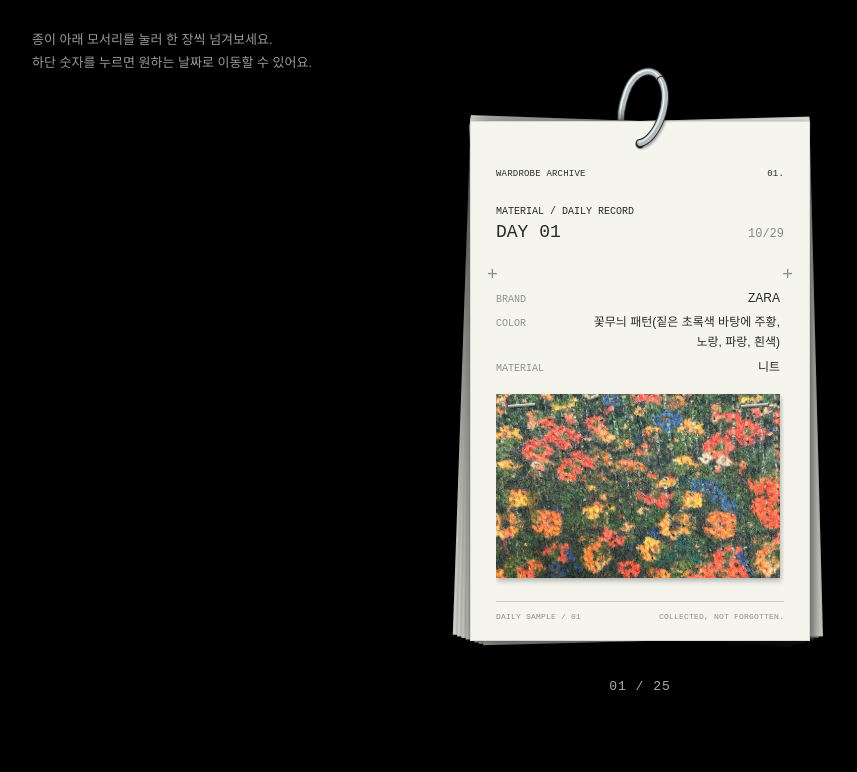
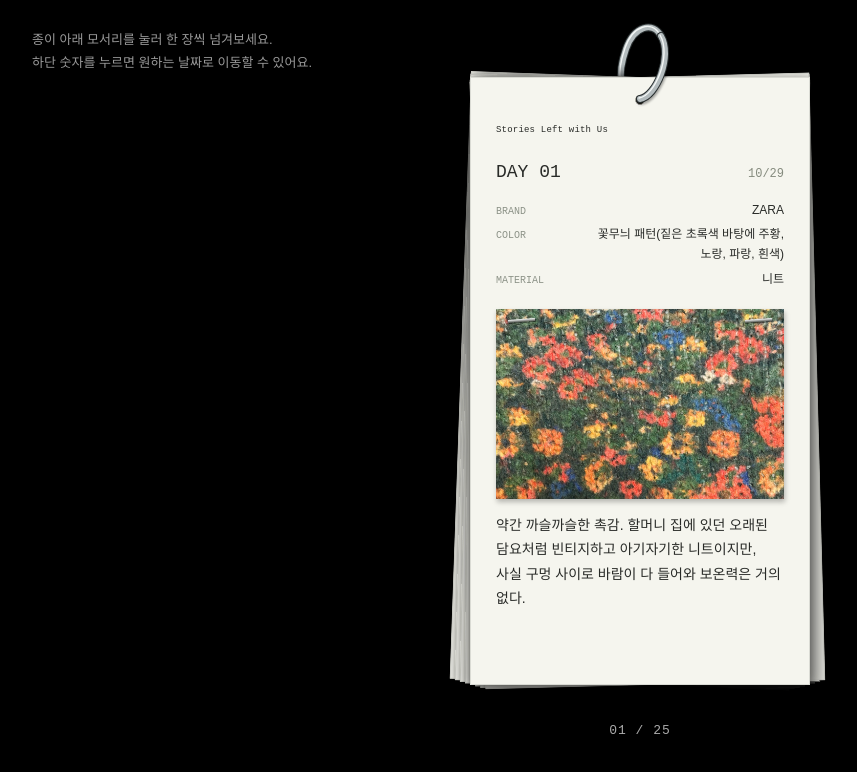
Before and after one commit to kimjihyun22557014/laundry, a plain HTML site: page index.html in a window 1280 px wide. Shown: the whole page, without its empty margins (0-857 px from the left). Drawn offline with Linux system fonts and the light colour scheme.

Commit message:
Rename to Stories Left with Us and show complete records without internal scrolling

```diff
--- a/app.js
+++ b/app.js
@@ -7,12 +7,10 @@ function node(tag,cls,text){const el=document.createElement(tag);if(cls)el.class
 items.forEach((item,index)=>{
  const card=node('article','specimen');card.tabIndex=0;card.setAttribute('role','button');card.setAttribute('aria-label',`${item.day}일차 소재 표본 펼치기`);
  card.append(node('div','hole'));
- const top=node('div','card-top');top.append(node('span','','WARDROBE ARCHIVE'),node('span','',pad(item.day)+'.'));card.append(top);
- const title=node('div','card-title');title.append(node('p','','MATERIAL / DAILY RECORD'));const heading=node('div','day-heading');heading.append(node('h2','',`DAY ${pad(item.day)}`),node('span','card-date',item.date||''));title.append(heading);card.append(title);
- const cross=node('div','crossline');cross.setAttribute('aria-hidden','true');cross.append(node('span','','+'),node('span','','+'));card.append(cross);
- const dl=node('dl');[['BRAND',item.brand],['COLOR',item.color],['MATERIAL',item.material]].forEach(([k,v])=>{const row=node('div');row.append(node('dt','',k),node('dd','',v||'—'));dl.append(row);});const content=node('div','card-content');content.tabIndex=index===active?0:-1;content.setAttribute('role','region');content.setAttribute('aria-label',`${item.day}일차 상세 기록`);content.append(dl);card.append(content);
+ const top=node('div','card-top');top.append(node('span','','Stories Left with Us'));card.append(top);
+ const title=node('div','card-title');const heading=node('div','day-heading');heading.append(node('h2','',`DAY ${pad(item.day)}`),node('span','card-date',item.date||''));title.append(heading);card.append(title);
+ const dl=node('dl');[['BRAND',item.brand],['COLOR',item.color],['MATERIAL',item.material]].forEach(([k,v])=>{const row=node('div');row.append(node('dt','',k),node('dd','',v||'—'));dl.append(row);});const content=node('div','card-content');content.setAttribute('role','region');content.setAttribute('aria-label',`${item.day}일차 상세 기록`);content.append(dl);card.append(content);
  const photo=node('figure','swatch'),img=node('img');img.src=item.image;img.alt=`${item.day}일차 옷 또는 패션 아이템의 표면`;img.draggable=false;img.decoding="async";img.loading=index<3?"eager":"lazy";photo.append(img,node('i','staple'),node('i','staple'));content.append(photo,node('p','card-note',item.note||''));
- const foot=node('div','card-foot');foot.append(node('span','',`DAILY SAMPLE / ${pad(item.day)}`),node('span','','COLLECTED, NOT FORGOTTEN.'));card.append(foot);
  deck.append(card);cards.push(card);
 });
 // Quiet browsing: hover opens the stack; wheel, keys and swipe turn one page.
@@ -70,7 +68,27 @@ function turnPage(direction){
 }
 function setExpanded(value){clearTimeout(closeTimer);if(expanded!==value){expanded=value;render();}}
 function closeSoon(){clearTimeout(closeTimer);closeTimer=setTimeout(()=>{if(!menu.open)setExpanded(false);},240);}
-function measure(){geometry={w:deck.offsetWidth,h:deck.offsetHeight,vw:stage.clientWidth,vh:stage.clientHeight};render();}
+function measure(){
+ // Reserve enough space for every record at the existing text sizes.
+ deck.style.height='';stage.style.minHeight='';
+ let required=0;
+ cards.forEach(card=>{
+  card.hidden=false;
+  const face=card.querySelector('.paper-face'),title=card.querySelector('.card-title');
+  const content=card.querySelector('.card-content'),dl=content.querySelector('dl'),note=content.querySelector('.card-note');
+  const faceStyle=getComputedStyle(face),titleStyle=getComputedStyle(title);
+  const height=parseFloat(faceStyle.paddingTop)+parseFloat(faceStyle.paddingBottom)+
+   card.querySelector('.card-top').offsetHeight+title.offsetHeight+
+   parseFloat(titleStyle.marginTop)+parseFloat(titleStyle.marginBottom)+
+   dl.offsetHeight+note.offsetHeight+120+28+2;
+  required=Math.max(required,Math.ceil(height));
+ });
+ deck.style.height=Math.max(deck.offsetHeight,required)+'px';
+ // Very short screens can show the complete sheet through ordinary page scrolling.
+ document.body.classList.toggle('page-overflow',deck.offsetHeight+150>stage.clientHeight);
+ stage.style.minHeight=(deck.offsetHeight+150)+'px';
+ geometry={w:deck.offsetWidth,h:deck.offsetHeight,vw:stage.clientWidth,vh:stage.clientHeight};render();
+}
 function render(){
  if(!geometry)return;
  const {w,h,vw,vh}=geometry;
@@ -90,7 +108,6 @@ function render(){
   card.style.zIndex=String(selected?100:60-slot);
   card.classList.toggle('extracted',selected);card.tabIndex=selected?0:-1;
   card.setAttribute('aria-hidden',String(!selected));
-  card.querySelector('.card-content').tabIndex=selected?0:-1;
   corners[index].previous.disabled=!selected||active===0;
   corners[index].next.disabled=!selected||active===items.length-1;
   corners[index].previous.tabIndex=selected&&active>0?0:-1;
@@ -113,7 +130,7 @@ for(const surface of [deck,ring,counter]){
 }
 // A trackpad gesture advances once, regardless of momentum events.
 stage.addEventListener('wheel',e=>{
- if(turning||menu.open||e.ctrlKey||e.target?.closest?.('.card-content'))return;
+ if(turning||menu.open||e.ctrlKey||document.body.classList.contains('page-overflow'))return;
  e.preventDefault();clearTimeout(wheelTimer);
  wheelTimer=setTimeout(()=>{wheelSum=0;wheelConsumed=false;},170);
  if(wheelConsumed)return;
@@ -130,7 +147,7 @@ window.addEventListener('keydown',e=>{
  else if(e.key==='Escape'){setExpanded(false);return;}else return;
  e.preventDefault();choose(next);
 });
-deck.addEventListener('pointerdown',e=>{if(e.pointerType==='touch'&&!e.target?.closest?.('.page-corner, .card-content')){touchStart={x:e.clientX,y:e.clientY};setExpanded(true);deck.setPointerCapture?.(e.pointerId);}});
+deck.addEventListener('pointerdown',e=>{if(e.pointerType==='touch'&&!document.body.classList.contains('page-overflow')&&!e.target?.closest?.('.page-corner')){touchStart={x:e.clientX,y:e.clientY};setExpanded(true);deck.setPointerCapture?.(e.pointerId);}});
 deck.addEventListener('pointerup',e=>{
  if(!touchStart)return;
  const dx=e.clientX-touchStart.x,dy=e.clientY-touchStart.y;touchStart=null;
@@ -141,3 +158,4 @@ deck.addEventListener('pointercancel',()=>{touchStart=null;closeSoon();});
 window.addEventListener('resize',measure);
 window.addEventListener('blur',()=>{clearTimeout(wheelTimer);wheelConsumed=false;wheelSum=0;setExpanded(false);});
 measure();
+document.fonts?.ready.then(measure);
--- a/data.js
+++ b/data.js
@@ -1,7 +1,7 @@
 // 글은 아래 각 날짜의 brand, color, material, note에 입력하세요.
 // tags에는 color, scent, easy, worn, warm을 여러 개 넣을 수 있습니다.
 window.ARCHIVE = {
-  "title": "입고, 남은 것들",
+  "title": "Stories Left with Us",
   "subtitle": "옷의 표면에서 모은 일상의 조각들.",
   "owner": "KIM JIHYUN",
   "items": [
--- a/index.html
+++ b/index.html
@@ -4,10 +4,10 @@
 <meta charset="utf-8">
 <meta name="viewport" content="width=device-width,initial-scale=1">
 <meta name="theme-color" content="#000000">
-<title>입고, 남은 것들</title>
-<link rel="stylesheet" href="style.css?v=records25-20261123-1">
-<script src="data.js?v=records25-20261123-1" defer></script>
-<script src="app.js?v=records25-20261123-1" defer></script>
+<title>Stories Left with Us</title>
+<link rel="stylesheet" href="style.css?v=stories-20261123-1">
+<script src="data.js?v=stories-20261123-1" defer></script>
+<script src="app.js?v=stories-20261123-1" defer></script>
 </head>
 <body>
 <p class="archive-guide">종이 아래 모서리를 눌러 한 장씩 넘겨보세요.<br>하단 숫자를 누르면 원하는 날짜로 이동할 수 있어요.</p>
--- a/style.css
+++ b/style.css
@@ -1,5 +1,5 @@
-:root{font-family:Arial,'Apple SD Gothic Neo','Malgun Gothic',sans-serif;color:#292b28;--cw:clamp(235px,27vw,340px);--ch:min(65svh,570px)}
-*{box-sizing:border-box}body{margin:0;background:#000;overflow:hidden}button{font:inherit}
+:root{font-family:Arial,'Apple SD Gothic Neo','Malgun Gothic',sans-serif;color:#292b28;--cw:clamp(235px,27vw,340px);--ch:min(76svh,660px)}
+*{box-sizing:border-box}body{margin:0;background:#000;overflow-x:hidden;overflow-y:auto}button{font:inherit}
 #stage{position:relative;width:100%;height:100svh;overflow:hidden}
 #deck{position:absolute;width:var(--cw);height:var(--ch);z-index:10;touch-action:none}
 .specimen{position:absolute;inset:0;width:100%;height:100%;background:#f5f5ee;padding:46px 25px 17px;border:1px solid #dadbd4;box-shadow:1px 2px 3px #0005,6px 10px 20px #0006;transform-origin:50% 22px;transition:transform .48s cubic-bezier(.2,.65,.3,1);backface-visibility:hidden;outline:none}
@@ -16,7 +16,7 @@
 .archive-grid{display:grid;grid-template-columns:repeat(5,minmax(0,1fr));gap:14px}
 .archive-choice{display:flex;flex-direction:column;align-items:stretch;gap:9px;padding:8px;border:1px solid transparent;background:#191b17;color:#aaa;cursor:pointer;border-radius:2px;font:13px/1.5 monospace}
 .archive-choice img{width:100%;aspect-ratio:4/5;object-fit:cover;display:block}.archive-choice[aria-current=true]{border-color:#e1e4d9;color:#fff}.archive-choice:hover,.archive-choice:focus-visible{border-color:#999;color:#fff;outline:none}
-@media(max-width:600px){:root{--cw:min(69vw,290px);--ch:min(65svh,500px)}.specimen{padding:40px 19px 15px}.card-title{margin:17px 0 10px}dl{margin-bottom:16px;font-size:10px}.card-top{font-size:8px}.card-note{font-size:12px}.card-foot{left:19px;right:19px;font-size:7px}h2{font-size:16px}.swatch{height:41%}.archive-grid{grid-template-columns:repeat(3,minmax(0,1fr));gap:10px}.archive-menu{padding:46px 14px 14px}}
+@media(max-width:600px){:root{--cw:min(86vw,340px);--ch:min(65svh,500px)}.specimen{padding:40px 19px 15px}.card-title{margin:17px 0 10px}dl{margin-bottom:16px;font-size:10px}.card-top{font-size:8px}.card-note{font-size:12px}.card-foot{left:19px;right:19px;font-size:7px}h2{font-size:16px}.swatch{height:41%}.archive-grid{grid-template-columns:repeat(3,minmax(0,1fr));gap:10px}.archive-menu{padding:46px 14px 14px}}
 @media(max-height:650px){.specimen{padding-top:35px}.card-title{margin:10px 0}.crossline{margin:0 -9px}dl{margin-bottom:12px}.card-foot{font-size:7px}.card-top{font-size:8px}}
 @media(prefers-reduced-motion:reduce){.specimen,.archive-counter{transition:none}.archive-menu::backdrop{backdrop-filter:none}}
 
@@ -40,20 +40,21 @@
 
 /* Quiet instructions remain separate from the paper and its controls. */
 .archive-guide{position:fixed;top:28px;left:32px;z-index:2;margin:0;color:#999;font-size:13px;font-weight:400;line-height:1.8;word-break:keep-all}
-@media(max-width:600px){.archive-guide{top:16px;left:20px;right:20px;font-size:12px}#stage{margin-top:86px;height:calc(100svh - 86px)}:root{--ch:min(65svh,calc(100svh - 210px),500px)}}
+@media(max-width:600px){.archive-guide{top:16px;left:20px;right:20px;font-size:12px}#stage{margin-top:86px;height:calc(100svh - 86px)}:root{--ch:min(76svh,calc(100svh - 210px),660px)}}
 
-/* Keep the title and footer fixed while long daily records scroll inside the paper. */
+
+/* Show the whole record; only the photo and paper dimensions adapt to the text. */
 .paper-face{display:flex;flex-direction:column}
-.card-top,.card-title,.crossline,.card-foot{flex-shrink:0}
+.card-top,.card-title{flex-shrink:0}
 .day-heading{display:flex;align-items:baseline;justify-content:space-between;gap:12px}
 .card-date{color:#858b7e;font:12px/1.5 monospace}
-.card-content{flex:1;min-height:0;overflow-y:auto;overflow-x:hidden;overscroll-behavior-y:contain;touch-action:pan-y;scrollbar-width:thin;scrollbar-color:#b4b8ad transparent;padding:0 4px 4px 0}
-.card-content:focus-visible{outline:1px dashed #a5aa9d;outline-offset:2px}
-.card-content dl{margin-bottom:16px;font:12px/1.65 Arial,'Apple SD Gothic Neo','Malgun Gothic',sans-serif}
+.card-content{display:flex;flex-direction:column;flex:1;min-height:min-content;gap:14px;overflow:visible;padding:0;touch-action:none}
+.card-content dl{flex-shrink:0;margin:0;font:12px/1.65 Arial,'Apple SD Gothic Neo','Malgun Gothic',sans-serif}
 .card-content dl div{gap:12px;margin-bottom:5px;align-items:baseline}
 .card-content dt{flex:0 0 auto;font:10px/1.65 monospace}
 .card-content dd{min-width:0;max-width:74%;overflow-wrap:anywhere}
-.card-content .swatch{height:clamp(130px,23svh,190px);flex-shrink:0}
-.card-content .card-note{margin:16px 0 0;font-size:14px;line-height:1.75;max-height:none;overflow:visible}
-.paper-face .card-foot{position:static;margin-top:14px;padding-top:9px}
-@media(max-width:600px){.card-content dl{font-size:12px}.card-content .swatch{height:150px}.card-title{margin:14px 0 10px}.card-content .card-note{font-size:14px}.paper-face .card-foot{margin-top:12px}}
+.card-content .swatch{flex:1 0 120px;min-height:120px;max-height:190px;height:auto}
+.card-content .card-note{flex-shrink:0;margin:0;font-size:14px;line-height:1.75;max-height:none;overflow:visible}
+@media(max-width:600px){.card-content dl{font-size:12px}.card-title{margin:14px 0 10px}.card-content .card-note{font-size:14px}}
+
+.page-overflow #deck{touch-action:pan-y}
```
